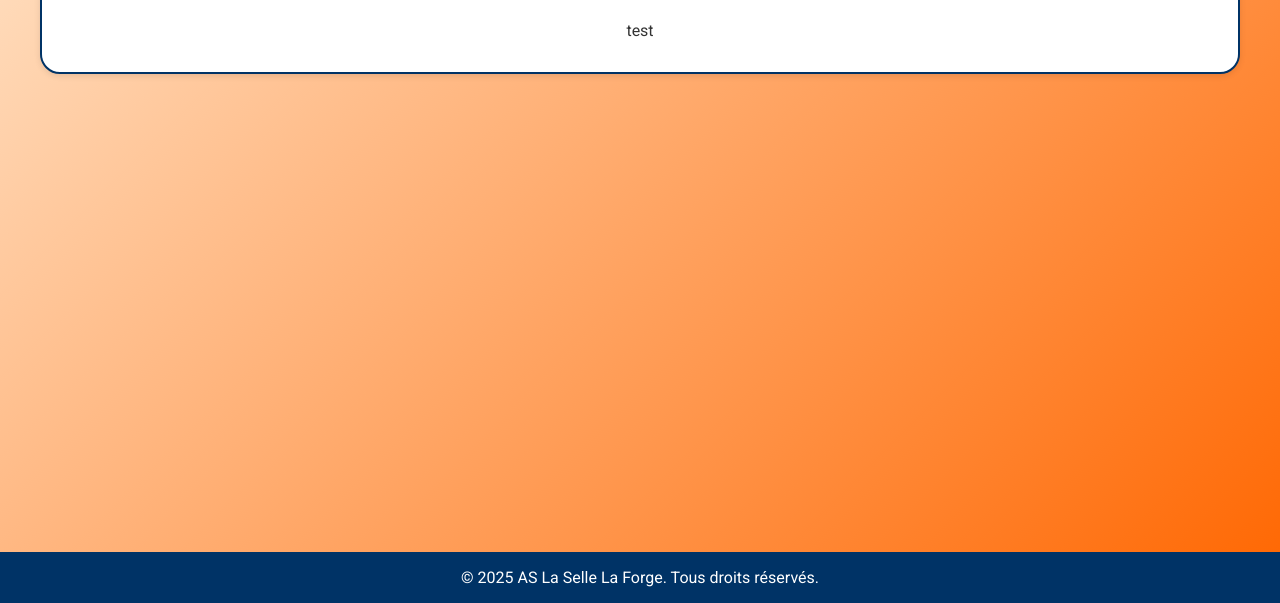
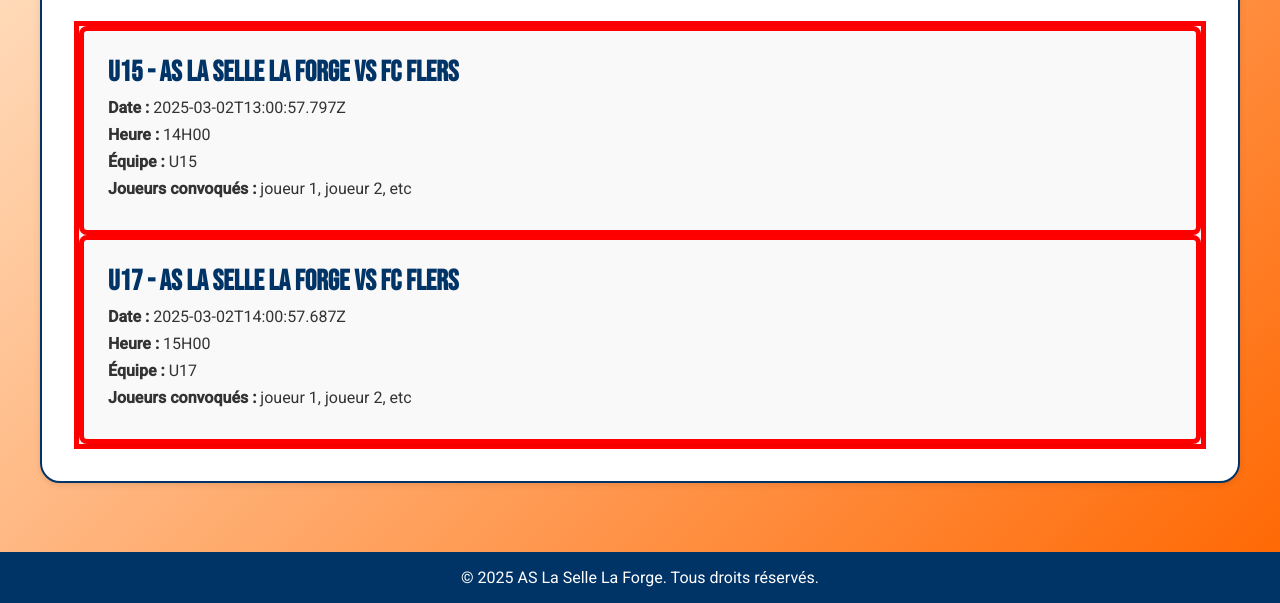
Before and after one commit to fredchanu/club-foot-la-selle-la-forge, a website: page convocations.html in a window 1280 px wide. Shown: the part 197-800 px from the top of the page. Drawn offline with nearby package versions, Linux system fonts and the light colour scheme.

Commit message:
erreur trouver

```diff
--- a/convocations.html
+++ b/convocations.html
@@ -39,7 +39,7 @@
   <main class="main-content">
     <section class="convocation-section">
       <h2>Convocations</h2>
-      <div id="convocation-container"> test</div>
+      <div id="convocations-container"></div>
       <script>
         // Chemin vers le manifeste JSON des convocations
         const manifestUrl = '/convocations.json';
```
